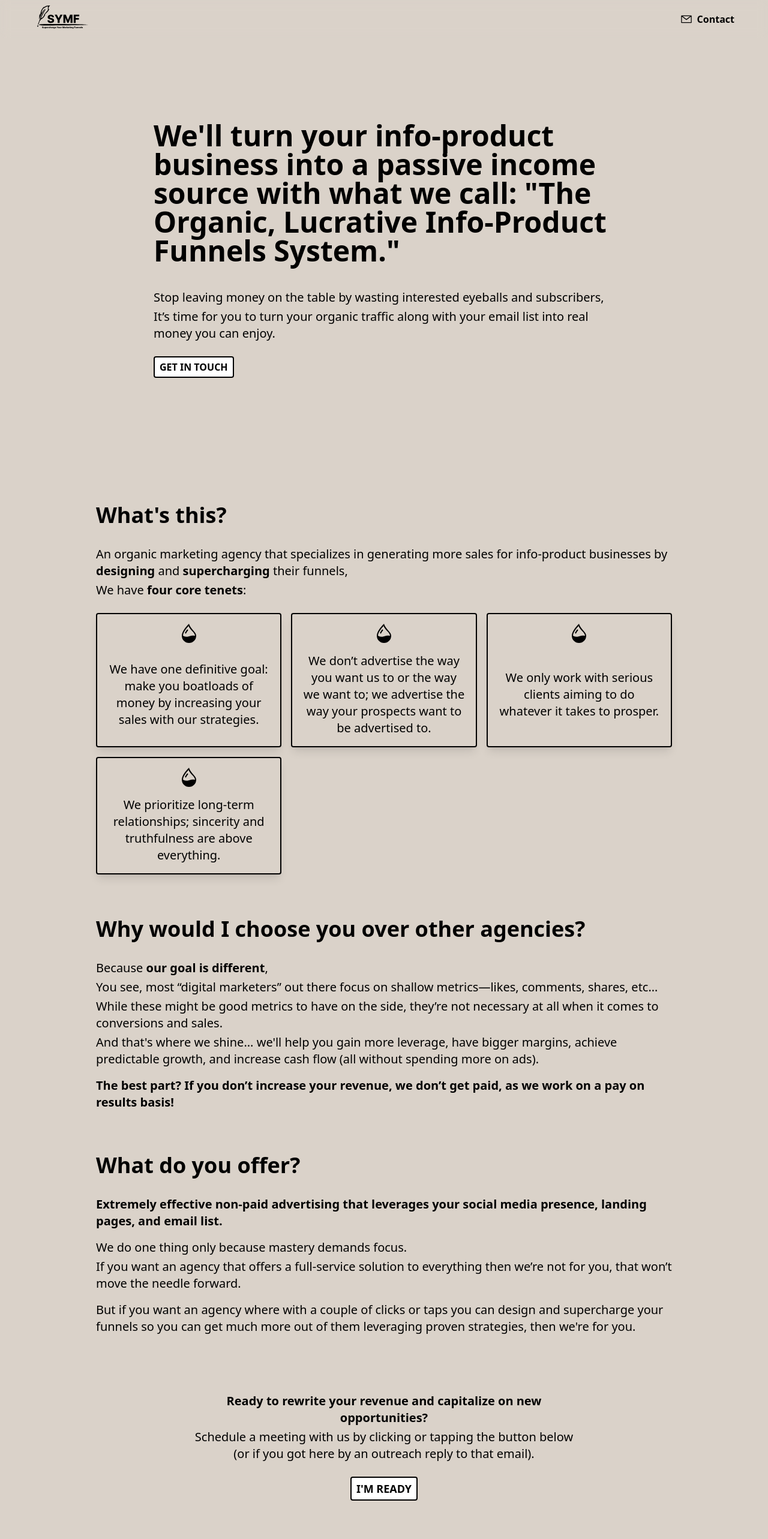
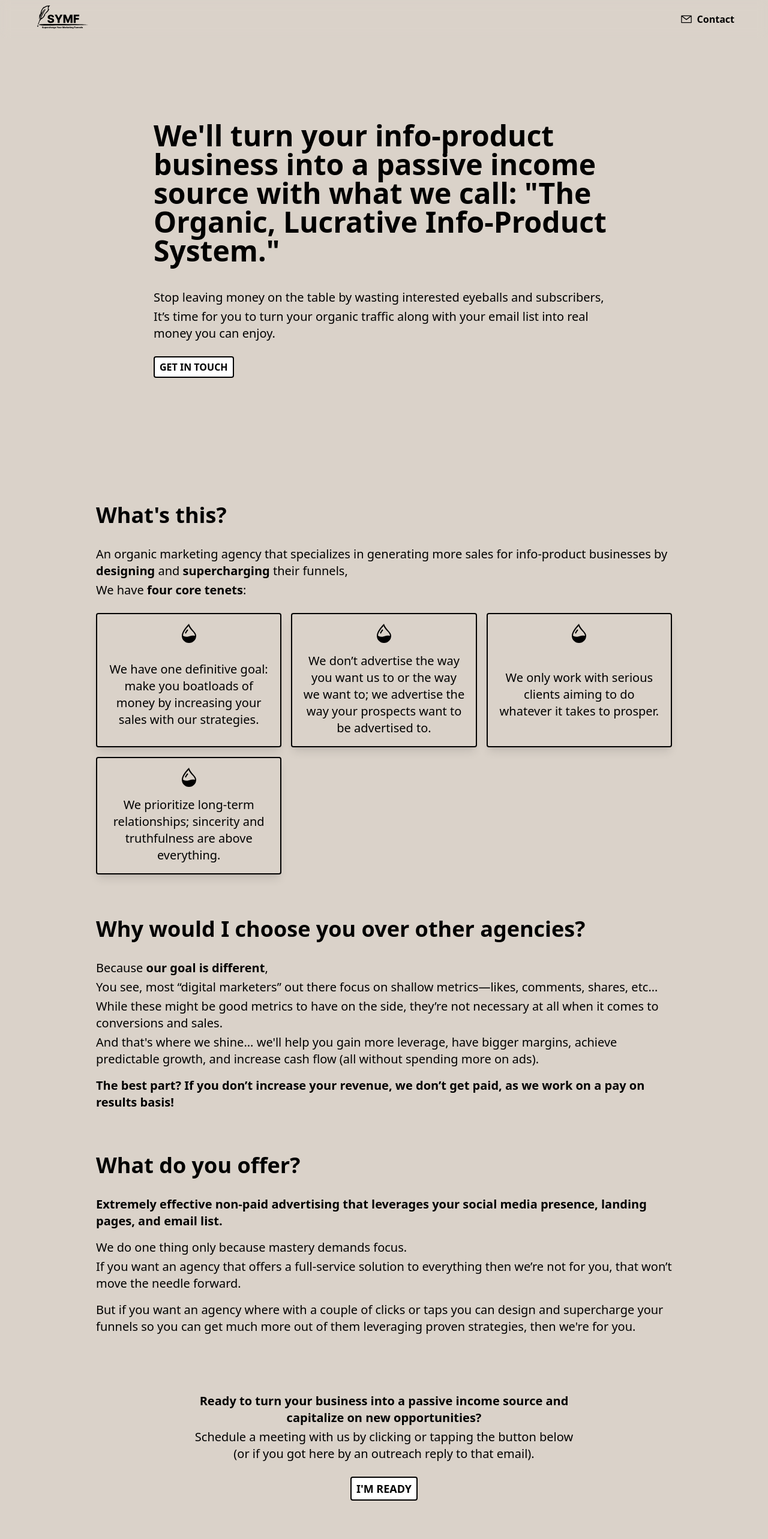
Before and after one commit to symfagency/symf-agency, a Next.js app: page / in a window 1280 px wide. Shown: the top 2566 px of the page at 60% size. Built offline with nearby package versions, Linux system fonts and the light colour scheme.

Commit message:
Add more allure to what we do

```diff
--- a/components/Hero.tsx
+++ b/components/Hero.tsx
@@ -21,7 +21,7 @@ const Hero = () => {
                 <h1 className="text text-[clamp(2.25rem,8vw,3rem)] font-bold leading-none">
                   We&apos;ll turn your info-product business into a passive
                   income source with what we call: &quot;The Organic, Lucrative
-                  Info-Product Funnels System.&quot;
+                  Info-Product System.&quot;
                 </h1>
 
                 <div>
--- a/components/sections/Contact.tsx
+++ b/components/sections/Contact.tsx
@@ -23,7 +23,8 @@ const Contact = () => {
       <div className="mx-auto md:w-2/3" ref={firstRef}>
         <p className="mb-6 text-center text-lg md:text-xl">
           <span className="mb-1 block font-bold">
-            Ready to rewrite your revenue and capitalize on new opportunities?
+            Ready to turn your business into a passive income source and
+            capitalize on new opportunities?
           </span>
           Schedule a meeting with us by clicking or tapping the button below (or
           if you got here by an outreach reply to that email).
```
